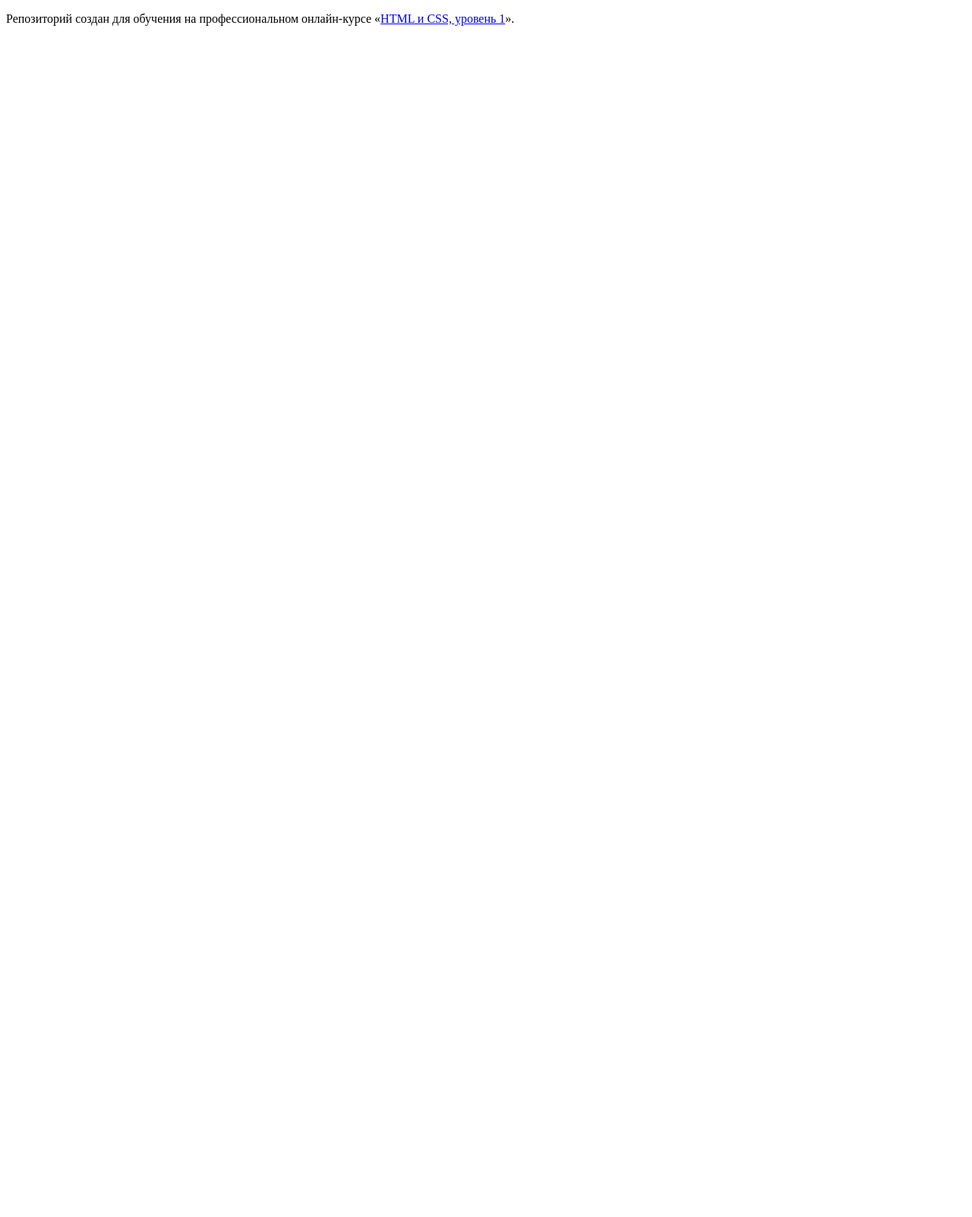
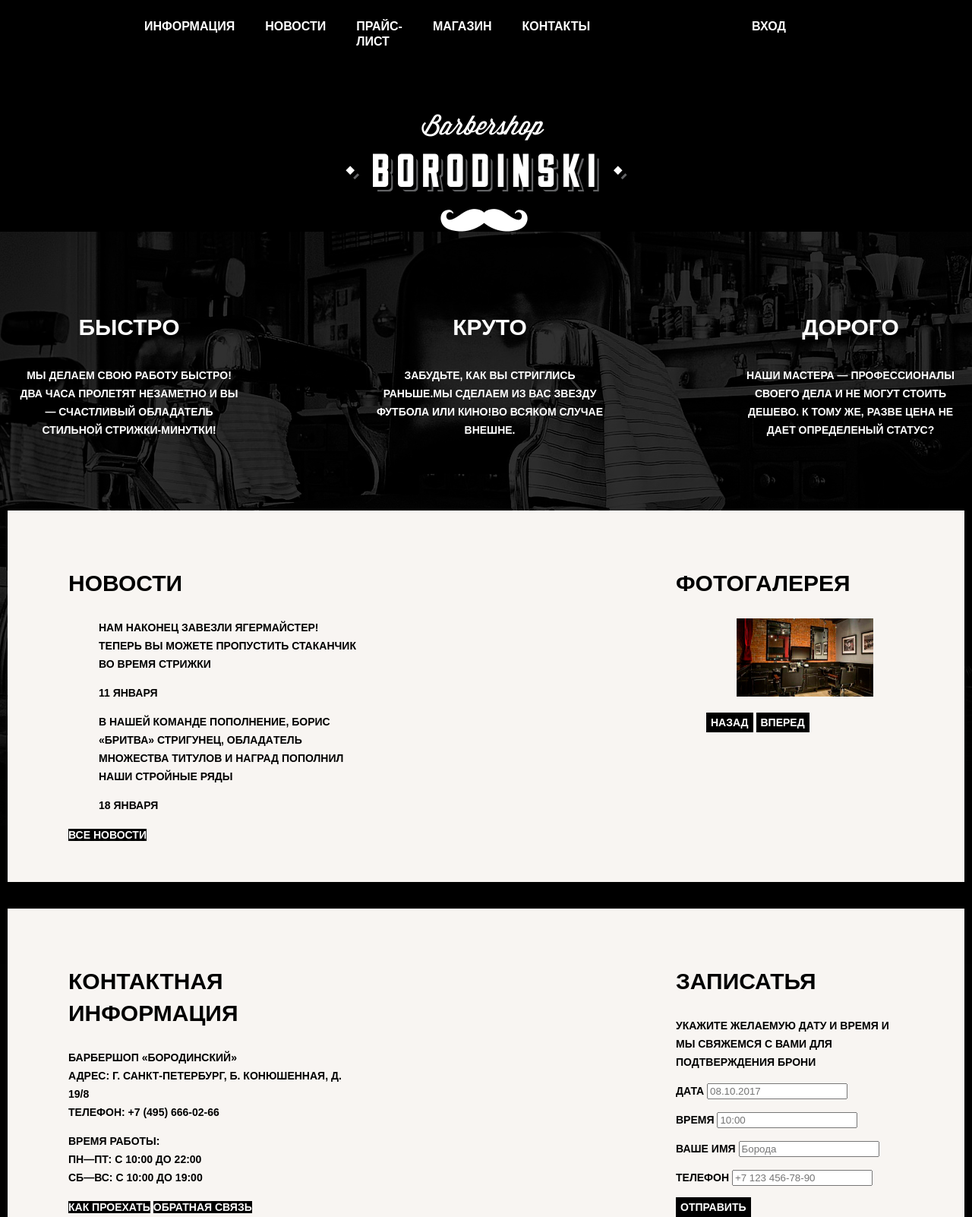
Before and after one commit to karbonara/675873-barbershop-24, a plain HTML site: page index.html in a window 1280 px wide. Shown: the top 1602 px of the page at 76% size. Before the commit the page ends 800 px from the top, so only its background shows below. Drawn offline with Linux system fonts and the light colour scheme.

Commit message:
сделал разметку

```diff
--- /dev/null
+++ b/css/style.css
@@ -0,0 +1,301 @@
+body {
+  margin: 0;
+  padding: 0;
+
+  font-family: "PT Sans Narrow", Arial, sans-serif;
+  font-size: 14px;
+  line-height: 24px;
+  font-weight: 700;
+  color: #ffffff;
+  text-transform: uppercase;
+
+  background-color: #000000;
+  background-image: url(../img/bg.png);
+  background-position: top center;
+  background-repeat: no-repeat;
+
+}
+
+img {
+  max-width: 100%;
+  height: auto;
+}
+
+.main-header {
+  margin-bottom: 75px;
+  background-color: #000000;
+}
+
+.main-navigation {
+  display: flex;
+  flex-direction: column;
+  align-items: center;
+
+  background-color: transparent;
+}
+
+.main-navigation-wrapper {
+  width: 100%;
+  margin-bottom: 60px;
+
+  background-color: #000000;
+}
+
+.main-navigation-wrapper .container {
+  display: flex;
+  justify-content: space-between;
+}
+
+.container {
+  width: 940px;
+  margin: 0 auto;
+  padding: 0 10px;
+}
+
+.site-navigation   {
+  width: 620px;
+  display: flex;
+  justify-content: space-between;
+  margin: 0;
+  padding: 0;
+
+  list-style: none;
+}
+
+.user-navigation {
+  width: 140px;
+  margin: 0;
+  padding: 0;
+  list-style: none;
+
+}
+
+.main-header-logo {
+  order: 2;
+  width: 371px;
+  height: 155px;
+
+}
+
+.site-navigation  a {
+
+  font-size: 16px;
+  line-height: 20px;
+  text-decoration: none;
+  list-style: none;
+
+}
+
+.user-navigation a {
+  font-size: 16px;
+  line-height: 20px;
+  text-decoration: none;
+  list-style: none;
+}
+
+.site-navigation a,
+.user-navigation a {
+  display: block;
+  padding: 25px 20px;
+  vertical-align: middle;
+
+  color: #ffffff;
+
+}
+
+.site-navigation a:hover,
+.site-navigation a:focus,
+.user-navigation a:hover,
+.user-navigation a:focus {
+  background-color: #242424;
+}
+
+.feature-item p {
+  font-size: 14px;
+  line-height: 24px;
+  color: #ffffff;
+}
+
+.feature-item h3 {
+  font-size: 30px;
+  line-height: 42px;
+  color: #ffffff;
+}
+
+.features {
+  padding-left: 10px;
+  margin-bottom: 80px;
+}
+
+.features-list {
+  display: flex;
+  justify-content: space-between;
+  margin: 0;
+  padding: 0 10px;
+
+  list-style: none;
+}
+
+.feature-item {
+  width: 300px;
+  text-align: center;
+}
+
+.news h2 {
+  font-size: 30px;
+  line-height: 42px;
+
+  color: #000000;
+}
+
+.news a {
+  font-size: 14px;
+  line-height: 24px;
+  list-style: none;
+  text-decoration: none;
+  color: #ffffff;
+}
+
+.news-list  {
+  font-size: 14px;
+  line-height: 24px;
+  list-style: none;
+  text-decoration: none;
+  color: #000000;
+}
+
+.news-list time {
+  font-size: 14px;
+  line-height: 24px;
+
+  color: #000000;
+}
+
+.gallery h2 {
+  font-size: 30px;
+  line-height: 42px;
+
+  color: #000000;
+}
+
+.button {
+  font: inherit;
+  text-align: center;
+  color: #ffffff;
+  vertical-align: middle;
+  text-transform: uppercase;
+
+  background-color: #000000;
+  border: none;
+}
+
+.button:hover,
+.button:focus,
+.button:active {
+  background-color: #663d15;
+}
+
+
+
+.index-columns {
+  display: flex;
+  justify-content: space-between;
+
+  margin: 10px;
+  padding: 50px 80px;
+  margin-bottom: 35px;
+
+  background-color: #f8f5f2;
+
+}
+
+.news {
+  width: 380px;
+}
+
+.gallery {
+  width: 300px;
+}
+
+.contacts h2 {
+  font-size: 30px;
+  line-height: 42px;
+
+  color: #000000;
+}
+
+.contacts p {
+  font-size: 14px;
+  line-height: 24px;
+
+  color: #000000;
+}
+
+.contacts a {
+  font-size: 14px;
+  line-height: 24px;
+
+  text-decoration: none;
+  color: #ffffff;
+}
+
+.appointment h2 {
+  font-size: 30px;
+  line-height: 42px;
+
+  color: #000000;
+}
+
+.appointment p {
+  font-size: 14px;
+  line-height: 24px;
+
+  color: #000000;
+}
+
+.appointment label {
+  font-size: 14px;
+  line-height: 24px;
+
+  color: #000000;
+}
+
+
+.contacts {
+  width: 380px;
+}
+
+.appointment {
+  width: 300px;
+}
+
+.main-footer {
+  padding: 60px 0;
+  margin-top: 65px;
+  background-color: #212121;
+  background-position: 0 0;
+
+}
+
+.main-footer .container {
+  display: flex;
+}
+
+.footer-contacts {
+  margin: 0;
+  margin-right: 80px;
+
+  width: 320px;
+}
+
+.footer-social {
+  width: 140px;
+  text-align: center;
+}
+
+.footer-copyright {
+  margin: 0;
+  margin-left: auto;
+  width: 140px;
+  text-align: center;
+}
--- a/index.html
+++ b/index.html
@@ -1,12 +1,158 @@
 <!DOCTYPE html>
 <html lang="ru">
+
 <head>
   <meta charset="utf-8">
   <title>HTML Academy: Барбершоп</title>
+  <link rel="stylesheet" href="css/style.css">
 </head>
+
 <body>
+  <header class="main-header">
+    <nav class="main-navigation">
+      <a href="#" class="main-header-logo">
+        <img src="img/index-logo.png" width="371" height="155" alt="Логотип Барбершоп «Бородинский»">
+      </a>
+      <div class="main-navigation-wrapper">
+        <div class="container">
+          <ul class="site-navigation">
+            <li><a href="">Информация</a></li>
 
-    <p>Репозиторий создан для обучения на профессиональном онлайн‑курсе «<a href="https://htmlacademy.ru/intensive/htmlcss">HTML и CSS, уровень 1</a>».</p>
+            <li><a href="">Новости</a></li>
+            <li><a href="">Прайс-лист</a></li>
+            <li><a href="">Магазин</a></li>
+            <li><a href="">Контакты</a></li>
+          </ul>
+          <ul class="user-navigation">
+            <li><a class="login-link" href="login.html">Вход</a></li>
+          </ul>
+        </div>
+      </div>
+    </nav>
+  </header>
+  <main>
+
+
+    <section class="features">
+
+      <ul class="features-list">
+        <li class="feature-item">
+          <h3>Быстро</h3>
+          <p>МЫ ДЕЛАЕМ СВОЮ РАБОТУ БЫСТРО! ДВА ЧАСА ПРОЛЕТЯТ НЕЗАМЕТНО И ВЫ — СЧАСТЛИВЫЙ ОБЛАДАТЕЛЬ СТИЛЬНОЙ
+            СТРИЖКИ-МИНУТКИ!</p>
+        </li>
+        <li class="feature-item">
+          <h3>Круто</h3>
+          <p>ЗАБУДЬТЕ, КАК ВЫ СТРИГЛИСЬ РАНЬШЕ.МЫ СДЕЛАЕМ ИЗ ВАС ЗВЕЗДУ ФУТБОЛА ИЛИ КИНО!ВО ВСЯКОМ СЛУЧАЕ ВНЕШНЕ.</p>
+        </li>
+        <li class="feature-item">
+          <h3>Дорого</h3>
+          <p>НАШИ МАСТЕРА — ПРОФЕССИОНАЛЫ СВОЕГО ДЕЛА И НЕ МОГУТ СТОИТЬ ДЕШЕВО. К ТОМУ ЖЕ, РАЗВЕ ЦЕНА НЕ ДАЕТ
+            ОПРЕДЕЛЕНЫЙ СТАТУС?</p>
+        </li>
+      </ul>
+    </section>
+
+
+    <div class="index-columns">
+      <section class="news">
+        <h2>Новости</h2>
+        <ul class="news-list">
+          <li class="news-item">
+            <p>НАМ НАКОНЕЦ ЗАВЕЗЛИ ЯГЕРМАЙСТЕР! ТЕПЕРЬ ВЫ МОЖЕТЕ ПРОПУСТИТЬ СТАКАНЧИК ВО ВРЕМЯ СТРИЖКИ</p>
+            <time datetime="2016-01-11">11 Января</time>
+          </li>
+          <li class="news-item">
+            <p>В НАШЕЙ КОМАНДЕ ПОПОЛНЕНИЕ, БОРИС «БРИТВА» СТРИГУНЕЦ, ОБЛАДAТЕЛЬ МНОЖЕСТВА ТИТУЛОВ И НАГРАД ПОПОЛНИЛ НАШИ
+              СТРОЙНЫЕ РЯДЫ</p>
+            <time datetime="2016-01-18">18 Января</time>
+          </li>
+        </ul>
+        <a href="#" class="button">Все Новости</a>
+
+      </section>
+
+      <section class="gallery">
+        <h2>ФОТОГАЛЕРЕЯ</h2>
+        <ul class="gallery-content">
+          <figure class="gallery-content">
+            <a><img src="img/studio.png" width="268" height="164" alt="Интерьер"></a>
+          </figure>
+          <button class="button">Назад</button>
+          <button class="button">Вперед</button>
+        </ul>
+      </section>
+    </div>
+
+    <div class="index-columns">
+      <section class="contacts">
+        <h2>КОНТАКТНАЯ ИНФОРМАЦИЯ</h2>
+
+
+        <p>БАРБЕРШОП «БОРОДИНСКИЙ»<br>
+          АДРЕС: Г. САНКТ-ПЕТЕРБУРГ, Б. КОНЮШЕННАЯ, Д. 19/8 <br>
+          ТЕЛЕФОН: +7 (495) 666-02-66</p>
+
+        <p>ВРЕМЯ РАБОТЫ: <br>
+          ПН—ПТ: С 10:00 ДО 22:00 <br>
+          СБ—ВС: С 10:00 ДО 19:00</p>
+        <a href="" class="button">Как проехать</a>
+        <a href="" class="button">Обратная связь</a>
+
+      </section>
+
+      <section class="appointment">
+        <h2>ЗАПИСАТЬЯ</h2>
+        <p>УКАЖИТЕ ЖЕЛАЕМУЮ ДАТУ И ВРЕМЯ И МЫ СВЯЖЕМСЯ С ВАМИ ДЛЯ ПОДТВЕРЖДЕНИЯ БРОНИ</p>
+        <form action="" method="post">
+          <p class="appointment-item">
+            <label for="">Дата</label>
+            <input type="text" placeholder="08.10.2017">
+          </p>
+          <p class="appointment-item">
+            <label for="">Время</label>
+            <input type="text" placeholder="10:00">
+          </p>
+          <p class="appointment-item">
+            <label for="">Ваше Имя</label>
+            <input type="text" placeholder="Борода">
+          </p>
+          <p class="appointment-item">
+            <label for="">Телефон</label>
+            <input type="text" placeholder="+7 123 456-78-90">
+          </p>
+          <button class="button" type="submit">Отправить</button>
+        </form>
+      </section>
+    </div>
+
+  </main>
+
+  <footer class="main-footer">
+
+    <div class="container">
+      <p class="footer-contacts">
+        <b>БАРБЕРШОП «БОРОДИНСКИЙ» <br>
+          АДРЕС: Г. САНКТ-ПЕТЕРБУРГ, УЛ. Б. КОНЮШЕННАЯ, Д. 19/8 <br>
+          КАК НАС НАЙТИ? <br>
+          ТЕЛЕФОН: +7 (495) 666-02-66</b>
+      </p>
+
+      <div class="footer-social">
+        <p>ДАВАЙТЕ ДРУЖИТЬ!</p>
+        <ul>
+          <li><a href="#">Вконтакте</a></li>
+          <li><a href="#">Фейсбук</a></li>
+          <li><a href="#">Инстаграм</a></li>
+        </ul>
+      </div>
+      <p class="footer-copyright">
+        <b>Разработано:</b> <a class="button" href="https://htmlacademy.ru">HTML Academy</a>
+      </p>
+    </div>
+
+  </footer>
 
 </body>
+
 </html>
```
Also changed, not shown: catalog.html (added, +37 -0 lines), img/bg-2.png (added), img/bg.png (added), img/index-logo.png (added), img/studio.png (added). Lines whose indentation alone changed are shown as unchanged.
